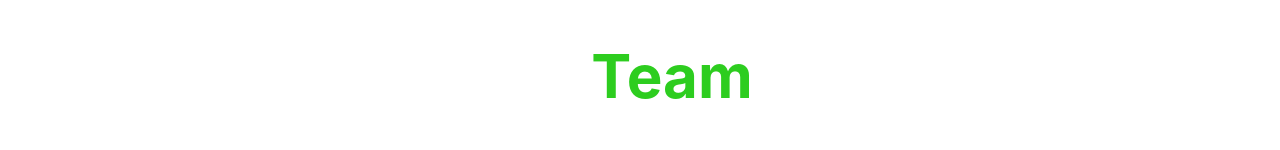
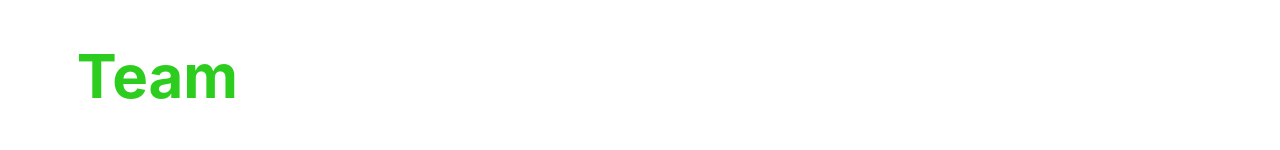
Before and after one commit to akirachix/Neza-Informational, a React (Create React App) app in the folder neza-informationa-lwebsite/: page / in a window 1280 px wide. Shown: the top 150 px of the page. Built offline with nearby package versions, Linux system fonts and the light colour scheme.

Commit message:
Team section

```diff
--- a/neza-informationa-lwebsite/src/components/team/style.css
+++ b/neza-informationa-lwebsite/src/components/team/style.css
@@ -46,7 +46,8 @@
 .team_title h1 {
     color: #2DCD1F;
     font-size: 60px;
-    margin-left: 5%;
+    text-align: left;
+    margin-left: 6%;
   }
 @media screen and (max-width: 768px) {
   .team-content {
```
